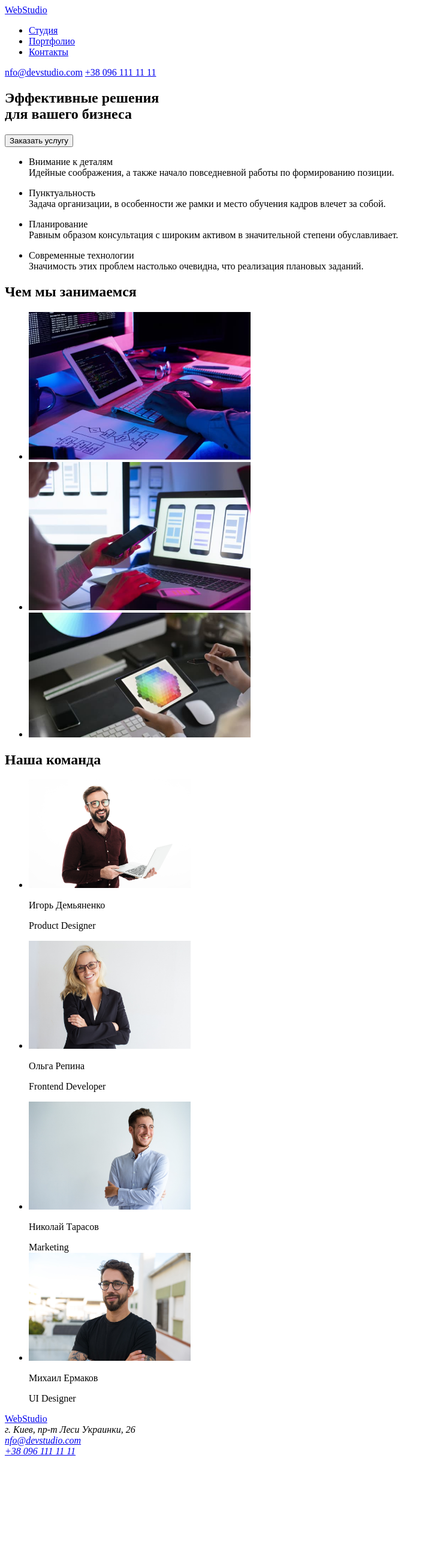
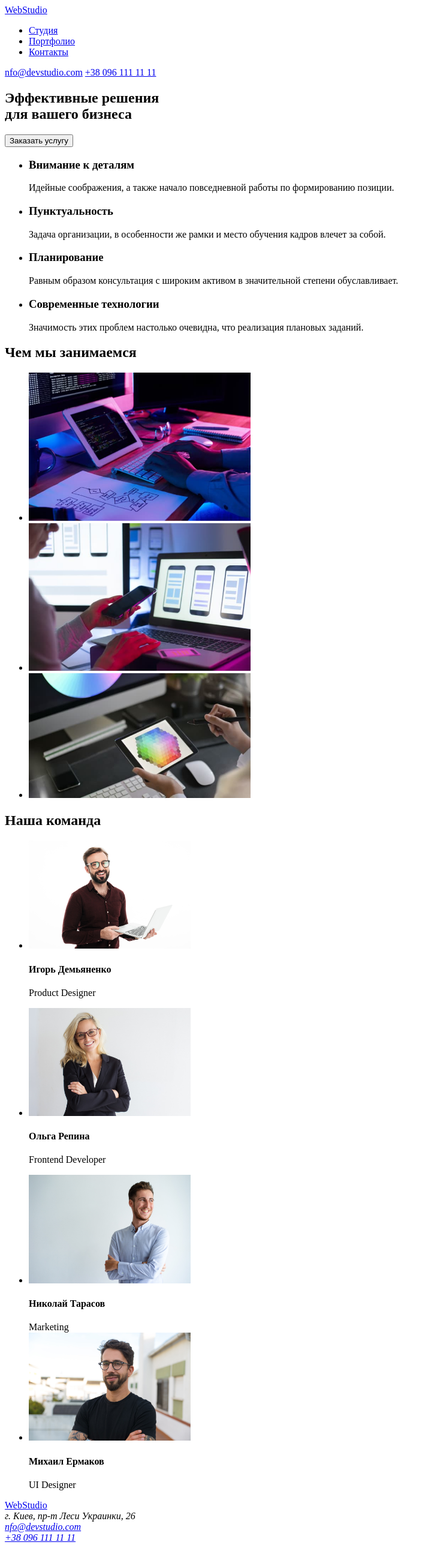
Before and after one commit to Zorotool/goit-markup-hw-01, a plain HTML site: page index.html in a window 1280 px wide. Shown: the whole page at 60% size, without its empty margins (0-719 px from the left). Before the commit the page ends 2436 px from the top, so only its background shows below. Drawn offline with Linux system fonts and the light colour scheme.

Commit message:
Update index.html
Update index.html

```diff
--- a/index.html
+++ b/index.html
@@ -30,23 +30,22 @@
     <!-- Уникальный контент страницы -->
     <main>
         <!-- УТП -->
-        <div>
-            <section>
-                <h1>Эффективные решения <br> для вашего бизнеса</h1>
-                <button type="button">Заказать услугу</button>
-            </section>
-        </div>
+        <section>
+            <h1>Эффективные решения <br> для вашего бизнеса</h1>
+            <button type="button">Заказать услугу</button>
+        </section>
+
 
         <!-- Конкурентные преимущества -->
         <section>
             <ul>
-                <li><p>Внимание к деталям <br>
+                <li><h3>Внимание к деталям</h3>
                 Идейные соображения, а также начало повседневной работы по формированию позиции.</p></li>
-                <li><p>Пунктуальность <br>
+                <li><h3>Пунктуальность</h3>
                 Задача организации, в особенности же рамки и место обучения кадров влечет за собой.</p></li>
-                <li><p>Планирование <br>
+                <li><h3>Планирование</h3>
                 Равным образом консультация с широким активом в значительной степени обуславливает.</p></li>
-                <li><p>Современные технологии <br>
+                <li><h3>Современные технологии</h3>
                 Значимость этих проблем настолько очевидна, что реализация плановых заданий.</p></li>
             </ul>
         </section>
@@ -54,29 +53,29 @@
         <section>
             <h2>Чем мы занимаемся</h2>
             <ul>
-                <li><img src="/images/001.jpg" alt="Схема" width="370"></li>
-                <li><img src="/images/002.jpg" alt="Ноутбук" width="370"></li>
-                <li><img src="/images/003.jpg" alt="Палитра" width="370"></li>
+                <li><img src="./images/001.jpg" alt="Схема" width="370"></li>
+                <li><img src="./images/002.jpg" alt="Ноутбук" width="370"></li>
+                <li><img src="./images/003.jpg" alt="Палитра" width="370"></li>
             </ul>
         </section>
 
         <section>
             <h2>Наша команда</h2>
             <ul>
-                <li><img src="/images/004.jpg" alt="Демьяненок" width="270">
-                    <p class="name">Игорь Демьяненко</p>
+                <li><img src="./images/004.jpg" alt="Демьяненок" width="270">
+                    <h4>Игорь Демьяненко</h4>
                     <p class="position">Product Designer</p></li>
 
-                <li><img src="/images/005.jpg" alt="Репина" width="270">
-                    <p class="name">Ольга Репина</p>
+                <li><img src="./images/005.jpg" alt="Репина" width="270">
+                    <h4>Ольга Репина</h4>
                     <p class="position">Frontend Developer</p></li>
 
-                <li><img src="/images/006.jpg" alt="Тарасов" width="270">
-                    <p class="name">Николай Тарасов</p>
+                <li><img src="./images/006.jpg" alt="Тарасов" width="270">
+                    <h4>Николай Тарасов</h4>
                     <p class="position"></p>Marketing</li>
 
-                <li><img src="/images/007.jpg" alt="Ермаков" width="270">
-                <p class="name">Михаил Ермаков</p>
+                <li><img src="./images/007.jpg" alt="Ермаков" width="270">
+                <h4>Михаил Ермаков</h4>
                 <p class="position">UI Designer</p>
                 </li>
             </ul>
```
